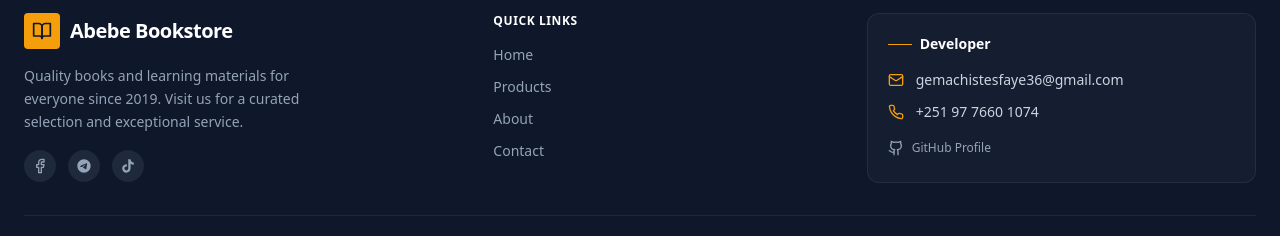
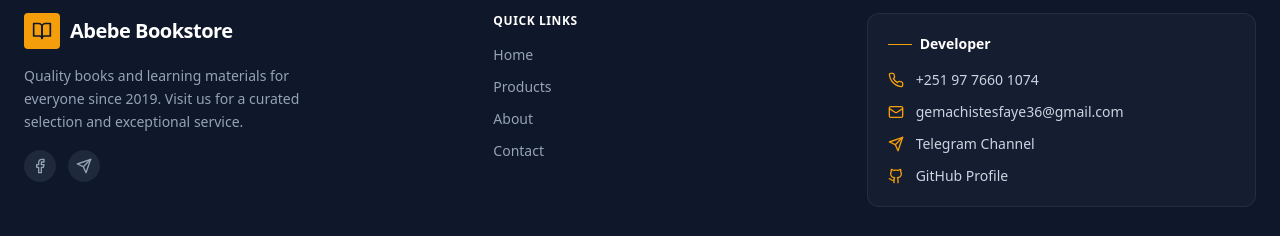
Before and after one commit to gemachistesfaye/Abebe-Bookstore, a React (Vite) app: page / in a window 1280 px wide. Shown: the part 4010-4246 px from the top of the page. Built offline with nearby package versions, Linux system fonts and the light colour scheme.

Commit message:
update to add telegram channel for developer

```diff
--- a/src/components/Footer.tsx
+++ b/src/components/Footer.tsx
@@ -4,9 +4,25 @@ import {
   Facebook,
   Github,
   Mail,
-  Phone,
-  ExternalLink
+  Phone
 } from 'lucide-react';
+
+
+const TelegramIcon = (props: React.SVGProps<SVGSVGElement>) => (
+  <svg
+    xmlns="http://www.w3.org/2000/svg"
+    viewBox="0 0 24 24"
+    fill="none"
+    stroke="currentColor"
+    strokeWidth={2}
+    strokeLinecap="round"
+    strokeLinejoin="round"
+    {...props}
+  >
+    <path d="M22 2L11 13" />
+    <path d="M22 2L15 22L11 13L2 9L22 2Z" />
+  </svg>
+);
 
 export default function Footer() {
   const currentYear = new Date().getFullYear();
@@ -16,7 +32,7 @@ export default function Footer() {
       <div className="max-w-7xl mx-auto">
         <div className="grid grid-cols-1 md:grid-cols-3 gap-8 mb-8">
 
-          {}
+
           <div className="space-y-4">
             <div className="flex items-center gap-2.5 group">
               <div className="bg-amber-500 p-2 rounded transition-transform group-hover:rotate-12">
@@ -49,26 +65,12 @@ export default function Footer() {
                 className="w-8 h-8 flex items-center justify-center rounded-full bg-slate-800 text-slate-400 hover:bg-sky-500 hover:text-white transition-all duration-300"
                 title="Telegram"
               >
-                <svg className="w-4 h-4" fill="currentColor" viewBox="0 0 24 24">
-                  <path d="M12 2C6.48 2 2 6.48 2 12s4.48 10 10 10 10-4.48 10-10S17.52 2 12 2zm4.64 6.8c-.15 1.58-.8 5.42-1.13 7.19-.14.75-.42 1-.68 1.03-.58.05-1.02-.38-1.58-.75-.88-.58-1.38-.94-2.23-1.5-.99-.65-.35-1.01.22-1.59.15-.15 2.71-2.48 2.76-2.69a.2.2 0 00-.05-.18c-.06-.05-.14-.03-.21-.02-.09.02-1.49.95-4.22 2.79-.4.27-.76.41-1.08.4-.36-.01-1.04-.2-1.55-.37-.63-.2-1.12-.31-1.08-.66.02-.18.27-.36.74-.55 2.92-1.27 4.86-2.11 5.83-2.51 2.78-1.16 3.35-1.36 3.73-1.36.08 0 .27.02.39.12.1.08.13.19.14.27-.01.06.01.24 0 .33z"/>
-                </svg>
-              </a>
-
-              <a
-                href="https://www.tiktok.com/@abebebookstore"
-                target="_blank"
-                rel="noopener noreferrer"
-                className="w-8 h-8 flex items-center justify-center rounded-full bg-slate-800 text-slate-400 hover:bg-pink-600 hover:text-white transition-all duration-300"
-                title="TikTok"
-              >
-                <svg className="w-4 h-4" fill="currentColor" viewBox="0 0 24 24">
-                  <path d="M19.59 6.69a4.83 4.83 0 0 1-3.77-4.25V2h-3.45v13.67a2.89 2.89 0 0 1-5.2 1.74 2.89 2.89 0 0 1 2.31-4.64 2.93 2.93 0 0 1 .88.13V9.4a6.84 6.84 0 0 0-1-.05A6.33 6.33 0 0 0 5 20.1a6.34 6.34 0 0 0 10.86-4.43v-7a8.16 8.16 0 0 0 4.77 1.52v-3.4a4.85 4.85 0 0 1-.01-.01z"/>
-                </svg>
+                <TelegramIcon className="w-4 h-4" />
               </a>
             </div>
           </div>
 
-          {}
+
           <div className="md:pl-12">
             <h3 className="text-white font-semibold mb-4 uppercase tracking-wider text-xs">Quick Links</h3>
             <ul className="space-y-3 text-sm font-medium">
@@ -79,7 +81,7 @@ export default function Footer() {
             </ul>
           </div>
 
-          {}
+
           <div className="bg-slate-800/40 p-5 rounded-xl border border-slate-700/50 self-start">
             <h3 className="text-white font-semibold mb-4 flex items-center gap-2 text-sm">
               <span className="w-6 h-px bg-amber-500"></span>
@@ -87,36 +89,59 @@ export default function Footer() {
             </h3>
 
             <div className="space-y-3">
+
+              <div className="flex items-center gap-3">
+                <Phone className="w-4 h-4 text-amber-500 shrink-0" />
+                <a
+                  href="tel:+2519776601074"
+                  className="text-sm text-slate-300 hover:text-amber-500 transition-colors"
+                >
+                  +251 97 7660 1074
+                </a>
+              </div>
+
+
               <div className="flex items-center gap-3">
                 <Mail className="w-4 h-4 text-amber-500 shrink-0" />
-                <a href="mailto:dev@abebebookstore.com" className="text-sm text-slate-300 hover:text-amber-500 transition-colors truncate">
+                <a
+                  href="mailto:gemachistesfaye36@gmail.com"
+                  className="text-sm text-slate-300 hover:text-amber-500 transition-colors truncate"
+                >
                   gemachistesfaye36@gmail.com
                 </a>
               </div>
 
+
               <div className="flex items-center gap-3">
-                <Phone className="w-4 h-4 text-amber-500 shrink-0" />
-                <a href="tel:+2519776601074" className="text-sm text-slate-300 hover:text-amber-500 transition-colors">
-                  +251 97 7660 1074
+                <TelegramIcon className="w-4 h-4 text-amber-500 shrink-0" />
+                <a
+                  href="https://t.me/GemachisTesfaye"
+                  target="_blank"
+                  rel="noopener noreferrer"
+                  className="text-sm text-slate-300 hover:text-amber-500 transition-colors truncate"
+                >
+                  Telegram Channel
                 </a>
               </div>
 
-              <div className="pt-1">
+
+              <div className="flex items-center gap-3">
+                <Github className="w-4 h-4 text-amber-500 shrink-0" />
                 <a
                   href="https://github.com/gemachistesfaye"
                   target="_blank"
                   rel="noopener noreferrer"
-                  className="inline-flex items-center gap-2 text-slate-400 hover:text-white transition-colors text-xs font-medium"
+                  className="text-sm text-slate-300 hover:text-amber-500 transition-colors truncate"
                 >
-                  <Github className="w-4 h-4" />
-                  <span>GitHub Profile</span>
+                  GitHub Profile
                 </a>
               </div>
             </div>
           </div>
+
         </div>
 
-        {}
+
         <div className="border-t border-slate-800 pt-6">
           <p className="text-center text-slate-500 text-xs">
             &copy; {currentYear} Abebe Bookstore. Built in Ethiopia.
```
